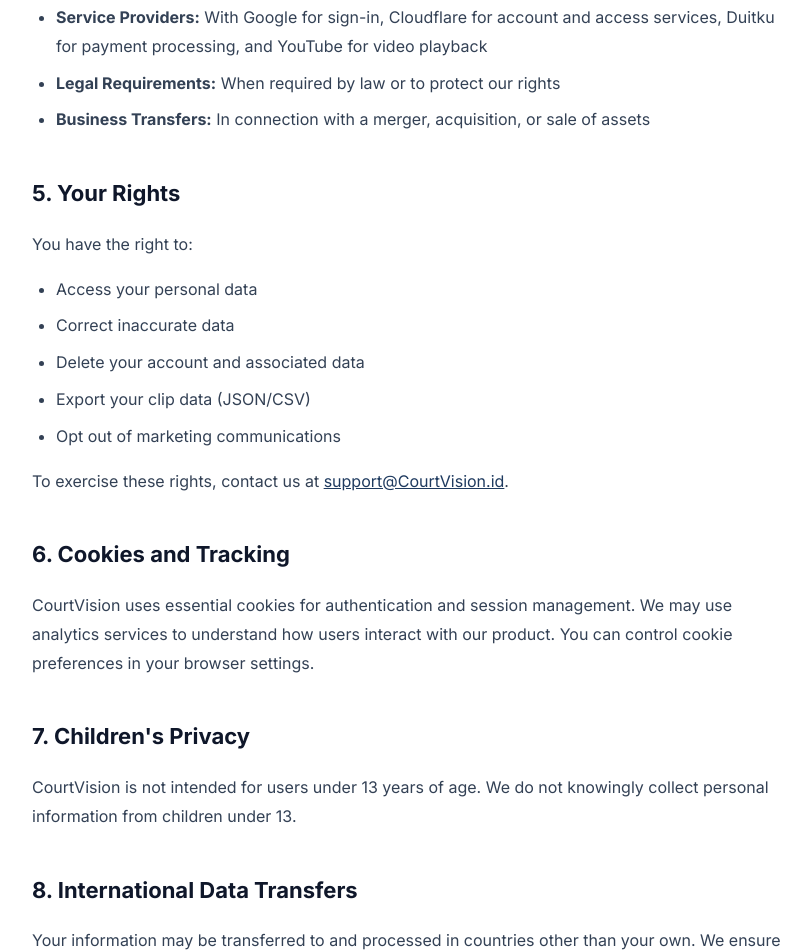
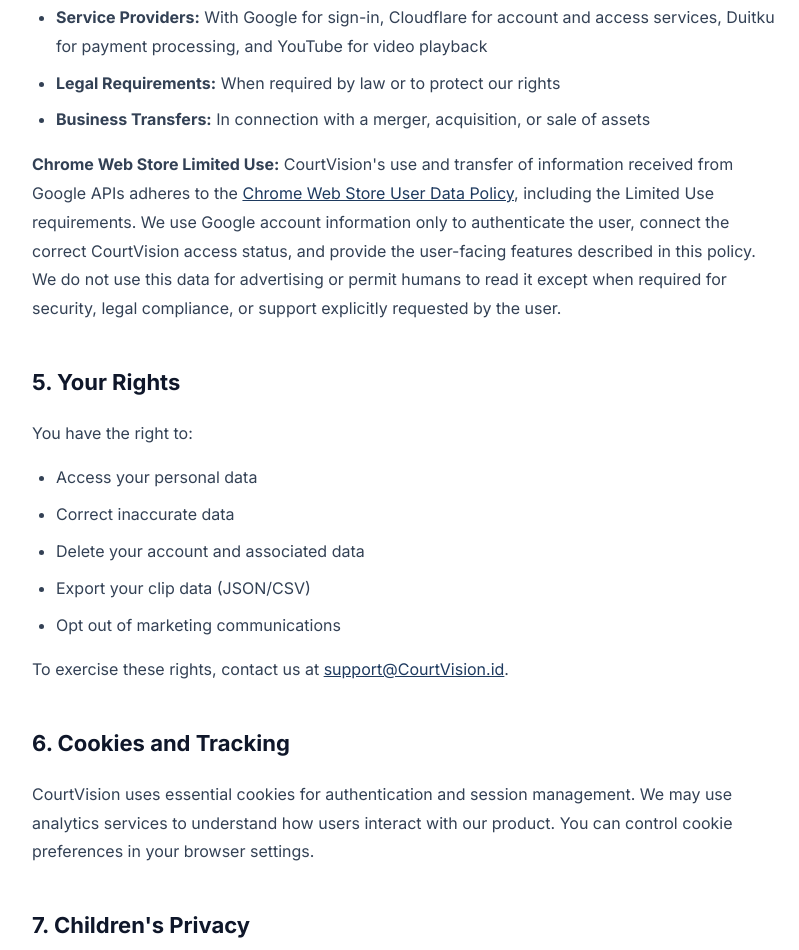
Before and after one commit to fredytomat/CourtVision, a browser extension: page privacy.html in a window 1280 px wide. Shown: the part 1710-2660 px from the top of the page, without its empty margins (232-1031 px from the left). Drawn offline with Linux system fonts and the light colour scheme.

Commit message:
Clarify Chrome Web Store limited use

```diff
--- a/privacy.html
+++ b/privacy.html
@@ -219,6 +219,8 @@
         <li><strong>Business Transfers:</strong> In connection with a merger, acquisition, or sale of assets</li>
       </ul>
 
+      <p><strong>Chrome Web Store Limited Use:</strong> CourtVision's use and transfer of information received from Google APIs adheres to the <a href="https://developer.chrome.com/docs/webstore/program-policies/limited-use">Chrome Web Store User Data Policy</a>, including the Limited Use requirements. We use Google account information only to authenticate the user, connect the correct CourtVision access status, and provide the user-facing features described in this policy. We do not use this data for advertising or permit humans to read it except when required for security, legal compliance, or support explicitly requested by the user.</p>
+
       <h2>5. Your Rights</h2>
 
       <p>You have the right to:</p>
```
